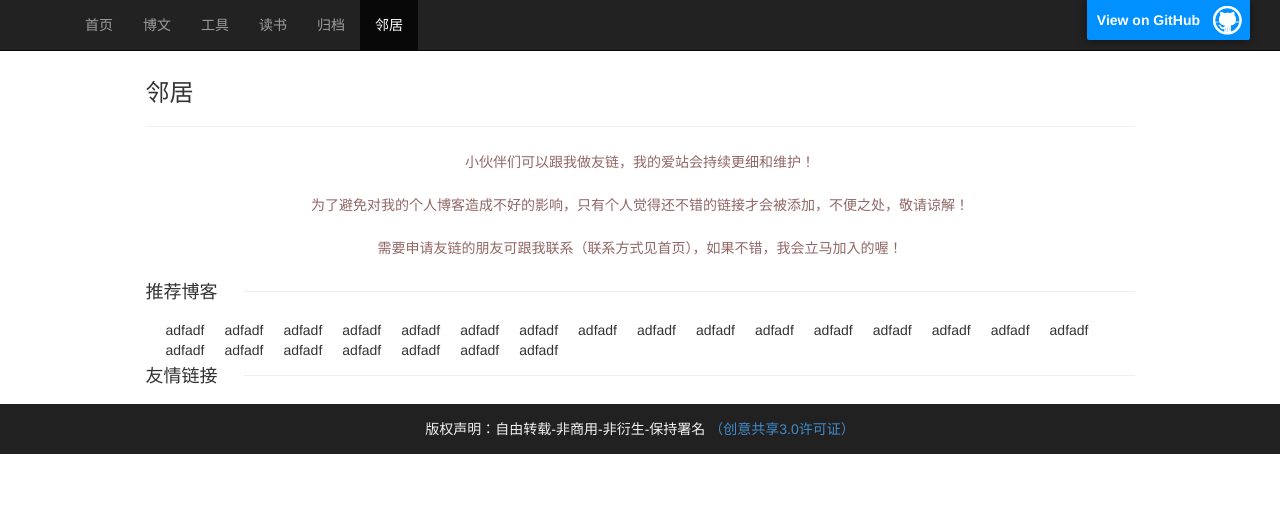
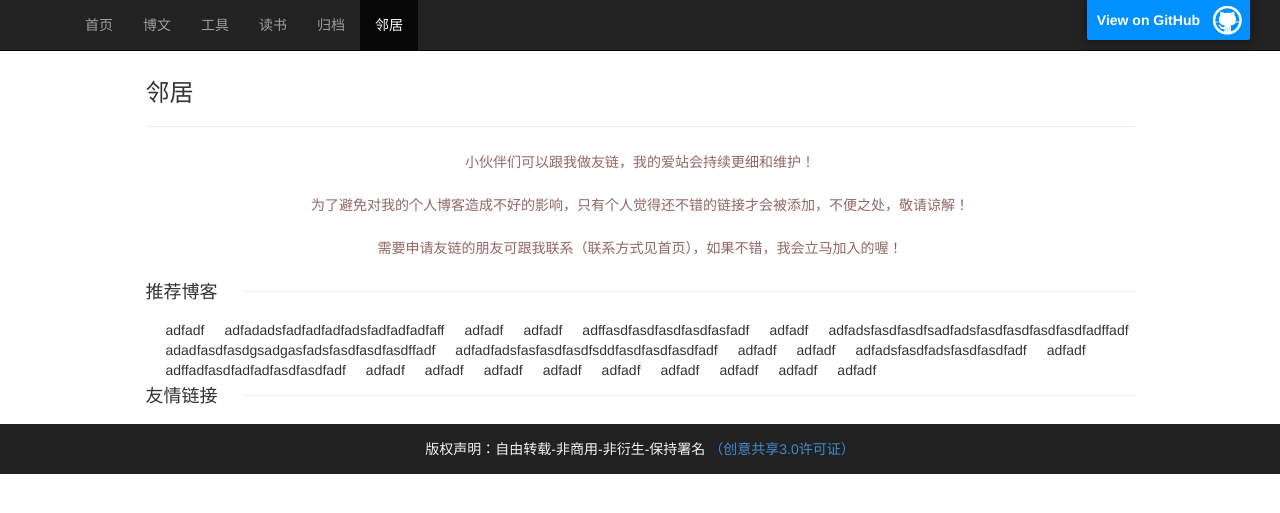
Before and after one commit to sheleng/sheleng.github.io, a Jekyll site: the page built from pages/links.html, in a window 1280 px wide. Shown: the top 513 px of the page. Built offline with Jekyll 4.4.1, drawn with Linux system fonts in a browser that asks for light colours.

Commit message:
调整邻居页面布局

```diff
--- a/pages/links.html
+++ b/pages/links.html
@@ -19,17 +19,17 @@
 
 <div class="link-list">
         <div class="item">adfadf</div>
+        <div class="item">adfadadsfadfadfadfadsfadfadfadfaff</div>
         <div class="item">adfadf</div>
         <div class="item">adfadf</div>
-        <div class="item">adfadf</div>
-        <div class="item">adfadf</div><div class="item">adfadf</div>
+        <div class="item">adffasdfasdfasdfasdfasfadf</div><div class="item">adfadf</div>
+        <div class="item">adfadsfasdfasdfsadfadsfasdfasdfasdfasdfadffadf</div>
+        <div class="item">adadfasdfasdgsadgasfadsfasdfasdfasdffadf</div>
+        <div class="item">adfadfadsfasfasdfasdfsddfasdfasdfasdfadf</div>
         <div class="item">adfadf</div>
         <div class="item">adfadf</div>
-        <div class="item">adfadf</div>
-        <div class="item">adfadf</div>
-        <div class="item">adfadf</div>
-        <div class="item">adfadf</div><div class="item">adfadf</div>
-        <div class="item">adfadf</div>
+        <div class="item">adfadsfasdfadsfasdfasdfadf</div><div class="item">adfadf</div>
+        <div class="item">adffadfasdfadfadfasdfasdfadf</div>
         <div class="item">adfadf</div>
         <div class="item">adfadf</div>
         <div class="item">adfadf</div><div class="item">adfadf</div><div class="item">adfadf</div>
```
